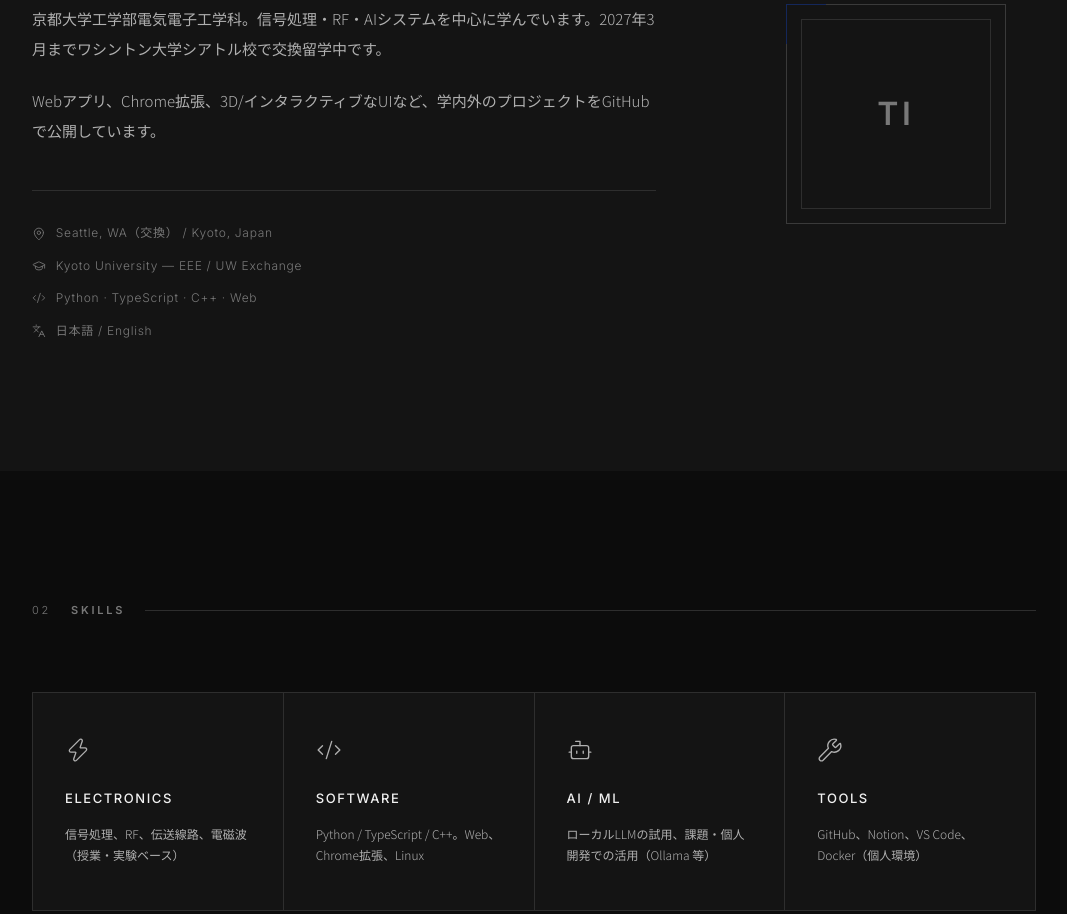
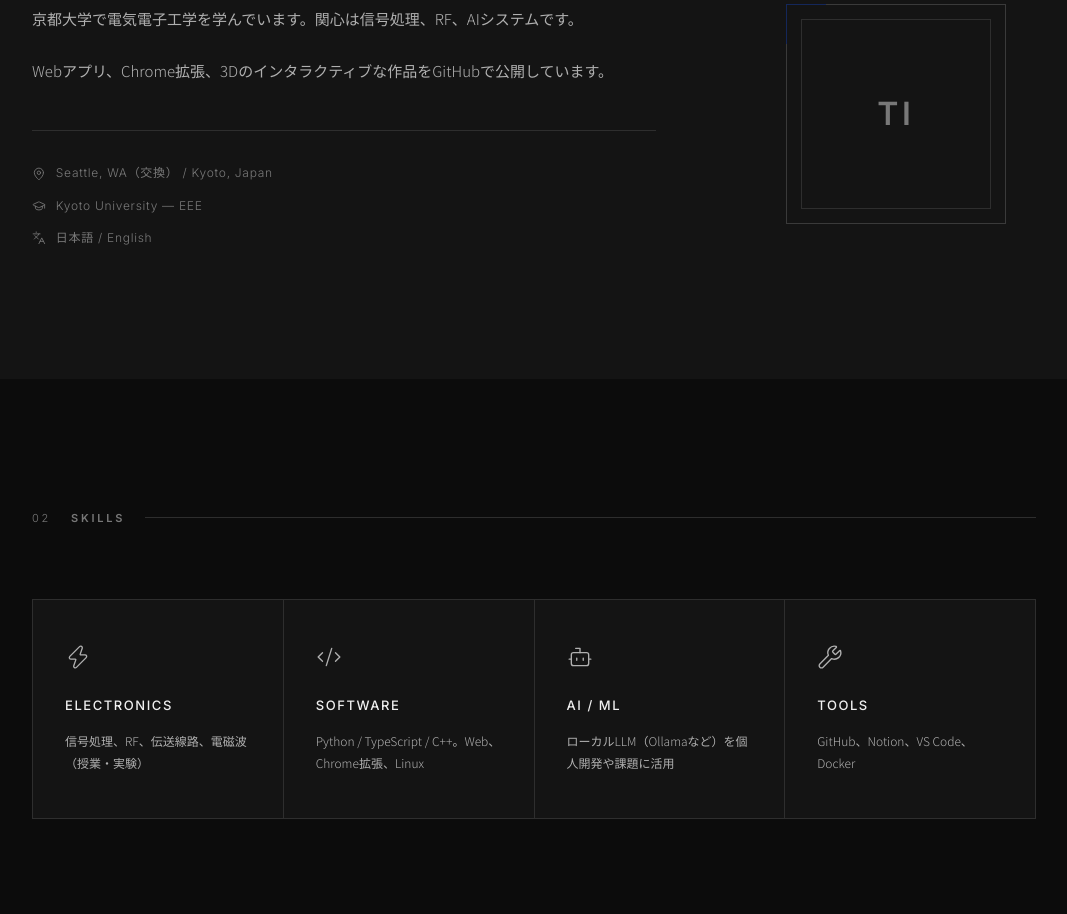
Before and after one commit to KAIN18915/KAIN18915.github.io, a plain HTML site: page index.html in a window 1280 px wide. Shown: the part 1134-2048 px from the top of the page, without its empty margins (106-1173 px from the left). Drawn offline with Linux system fonts and the light colour scheme.

Commit message:
Content update: trim copy, NOC Cable and U-16 events

```diff
--- a/index.html
+++ b/index.html
@@ -4,7 +4,7 @@
   <meta charset="UTF-8">
   <meta name="viewport" content="width=device-width, initial-scale=1.0">
   <title>Taito Ichige / 市毛 大渡 — Portfolio</title>
-  <meta name="description" content="Taito Ichige (市毛 大渡) — Kyoto University EEE, exchange at University of Washington. Portfolio for internships and career forums.">
+  <meta name="description" content="Taito Ichige (市毛 大渡) — Kyoto University EEE, exchange at University of Washington. Portfolio for internships.">
   <meta property="og:title" content="Taito Ichige / 市毛 大渡 — Portfolio">
   <meta property="og:description" content="Kyoto University Electrical &amp; Electronic Engineering. Exchange student at UW Seattle.">
   <meta property="og:type" content="website">
@@ -115,7 +115,6 @@
           <ul class="about-facts">
             <li><svg class="icon" aria-hidden="true" focusable="false"><use href="#i-pin"/></svg><span data-i18n="about.fact1"></span></li>
             <li><svg class="icon" aria-hidden="true" focusable="false"><use href="#i-grad"/></svg><span data-i18n="about.fact2"></span></li>
-            <li><svg class="icon" aria-hidden="true" focusable="false"><use href="#i-code"/></svg><span data-i18n="about.fact3"></span></li>
             <li><svg class="icon" aria-hidden="true" focusable="false"><use href="#i-lang"/></svg><span data-i18n="about.fact4"></span></li>
           </ul>
         </div>
@@ -161,7 +160,6 @@
   <section id="projects">
     <div class="section-inner">
       <h2 class="section-title"><span class="num">03</span> <span data-i18n="nav.projects">Projects</span></h2>
-      <p class="section-note fade-up" data-i18n="projects.note"></p>
       <div class="projects-list">
         <a class="project-item fade-up" href="https://github.com/KAIN18915/3d-2048" target="_blank" rel="noopener">
           <div class="project-num">001</div>
@@ -228,12 +226,12 @@
           <div class="event-info">
             <div class="event-header">
               <h3>JANOG57</h3>
-              <span class="event-badge" data-i18n="events.attendee">Attendee</span>
+              <span class="event-badge" data-i18n="events.noc">NOC · Cable</span>
             </div>
             <p class="event-place"><svg class="icon" aria-hidden="true" focusable="false"><use href="#i-pin"/></svg><span data-i18n="events.janog.place"></span></p>
             <p class="event-desc" data-i18n="events.janog.desc"></p>
           </div>
-          <div class="event-tags"><span>Network</span><span>Ops</span></div>
+          <div class="event-tags"><span>Network</span><span>NOC</span></div>
         </div>
 
         <div class="event-item fade-up">
@@ -244,12 +242,28 @@
           <div class="event-info">
             <div class="event-header">
               <h3>Axies 2024</h3>
-              <span class="event-badge" data-i18n="events.attendee">Attendee</span>
+              <span class="event-badge" data-i18n="events.noc">NOC · Cable</span>
             </div>
             <p class="event-place"><svg class="icon" aria-hidden="true" focusable="false"><use href="#i-pin"/></svg><span data-i18n="events.axies.place"></span></p>
             <p class="event-desc" data-i18n="events.axies.desc"></p>
           </div>
-          <div class="event-tags"><span>ICT</span><span>University</span></div>
+          <div class="event-tags"><span>Network</span><span>NOC</span></div>
+        </div>
+
+        <div class="event-item fade-up">
+          <div class="event-date">
+            <span class="event-year">2021</span>
+            <span class="event-month">Oct</span>
+          </div>
+          <div class="event-info">
+            <div class="event-header">
+              <h3 data-i18n="events.u16.title">U-16 Programming Contest</h3>
+              <span class="event-badge" data-i18n="events.winner">Winner</span>
+            </div>
+            <p class="event-place"><svg class="icon" aria-hidden="true" focusable="false"><use href="#i-pin"/></svg><span data-i18n="events.u16.place"></span></p>
+            <p class="event-desc" data-i18n="events.u16.desc"></p>
+          </div>
+          <div class="event-tags"><span>Contest</span><span>Programming</span></div>
         </div>
 
       </div>
--- a/script.js
+++ b/script.js
@@ -10,41 +10,39 @@ const I18N = {
     'hero.line2': 'ワシントン大学（シアトル）交換留学 — 2027年3月まで',
     'hero.cta': '詳しく見る ↓',
     'about.p1':
-      '京都大学工学部電気電子工学科。信号処理・RF・AIシステムを中心に学んでいます。2027年3月までワシントン大学シアトル校で交換留学中です。',
+      '京都大学で電気電子工学を学んでいます。関心は信号処理、RF、AIシステムです。',
     'about.p2':
-      'Webアプリ、Chrome拡張、3D/インタラクティブなUIなど、学内外のプロジェクトをGitHubで公開しています。',
+      'Webアプリ、Chrome拡張、3Dのインタラクティブな作品をGitHubで公開しています。',
     'about.fact1': 'Seattle, WA（交換） / Kyoto, Japan',
-    'about.fact2': 'Kyoto University — EEE / UW Exchange',
-    'about.fact3': 'Python · TypeScript · C++ · Web',
+    'about.fact2': 'Kyoto University — EEE',
     'about.fact4': '日本語 / English',
     'skills.elec.title': 'Electronics',
-    'skills.elec.body': '信号処理、RF、伝送線路、電磁波（授業・実験ベース）',
+    'skills.elec.body': '信号処理、RF、伝送線路、電磁波（授業・実験）',
     'skills.sw.title': 'Software',
     'skills.sw.body': 'Python / TypeScript / C++。Web、Chrome拡張、Linux',
     'skills.ai.title': 'AI / ML',
-    'skills.ai.body': 'ローカルLLMの試用、課題・個人開発での活用（Ollama 等）',
+    'skills.ai.body': 'ローカルLLM（Ollamaなど）を個人開発や課題に活用',
     'skills.tools.title': 'Tools',
-    'skills.tools.body': 'GitHub、Notion、VS Code、Docker（個人環境）',
-    'projects.note':
-      '公開リポジトリはGitHubへリンクしています。自宅サーバーで運用する非公開プロジェクトは説明のみ掲載しています。',
+    'skills.tools.body': 'GitHub、Notion、VS Code、Docker',
     'projects.private': '非公開',
     'projects.p1': 'クラシック2048の3D版パズルゲーム。',
     'projects.p2': 'HTML/DOMを3D空間（建物・通路・ポータル）として探索するブラウザ実験。',
     'projects.p3': '学内LMSの認証済みセッションからPDFを取得し、Notionページへ埋め込むChrome拡張。',
-    'projects.p6':
-      '自宅のゲーミングPCをブラウザから操作するリモートサービス。HTML5クライアント向けにHTTPS/Tailscale経由でWebSocketを安全に中継し、Moonlight/WebRTC設定で低遅延の映像・入力ストリーミングを提供します。',
-    'projects.p7':
-      '自宅LAN向けのWebコンソール「KAINEL Agent OS」。Fastify BFFがチャット、タスク、自動化、プラグイン、Discord連携などのAPIを提供し、OpenClawゲートウェイと連携してエージェント運用をブラウザから管理します。',
-    'projects.p8':
-      'Google Driveを中心にファイル共有・個人ダッシュボード・授業資料整理・NotebookLM/Gemini連携を行うNext.jsアプリ。Dockerで常時稼働し、OpenClaw向けAPIでKULMS（学内LMS）同期なども提供します。',
-    'events.planned': '予定',
-    'events.attendee': '参加',
-    'events.janog.place': '大阪（JANOG57）',
+    'projects.p6': '自宅のゲーミングPCをブラウザから操作するリモートサービス。',
+    'projects.p7': '自宅LAN向けのWebコンソール。チャットやタスクをブラウザから管理。',
+    'projects.p8': 'Google Driveを中心にした、ファイルとダッシュボードの個人用Webアプリ。',
+    'events.noc': 'NOC · Cable',
+    'events.winner': '優勝',
+    'events.janog.place': '大阪（コングレコンベンションセンター / JAM BASE）',
     'events.janog.desc':
-      'JANOG57に参加。ネットワーク運用・技術に関するセッションに参加しました（従来サイト記載より）。',
-    'events.axies.place': '奈良（AXIES 2024）',
+      'JANOG57ミーティングの会場ネットワークを構築・運用するNOCに、Cableチームの学生メンバーとして参加。',
+    'events.axies.place': '奈良（奈良県コンベンションセンター）',
     'events.axies.desc':
-      '大学ICT推進協議会 AXIES 2024 年次大会に参加（従来サイト記載より）。',
+      'AXIES 2024年次大会の会場ネットワークNOCにCableチームのメンバーとして参加し、LANケーブルの成端を担当。',
+    'events.u16.title': 'U-16プロコン札幌大会',
+    'events.u16.place': '札幌（2019年・2021年）',
+    'events.u16.desc':
+      '競技部門で第2回（2019年）と第4回（2021年）に優勝。2021年の北海道大会（旭川）では第3位。',
     'contact.heading': 'Contact',
     'contact.body': 'インターンシップや技術コラボのご連絡はメールまたはGitHubへどうぞ。',
     'footer.copy': '© 2026 市毛 大渡',
@@ -61,41 +59,39 @@ const I18N = {
     'hero.line2': 'Exchange at University of Washington, Seattle — until March 2027',
     'hero.cta': 'Explore ↓',
     'about.p1':
-      'Undergraduate in Electrical and Electronic Engineering at Kyoto University, focusing on signal processing, RF, and AI-related systems. On exchange at the University of Washington, Seattle through March 2027.',
+      'I study Electrical and Electronic Engineering at Kyoto University, focusing on signal processing, RF, and AI systems.',
     'about.p2':
-      'I build and publish software projects on GitHub—web apps, a Chrome extension, and interactive 3D experiments.',
+      'I publish web apps, a Chrome extension, and interactive 3D experiments on GitHub.',
     'about.fact1': 'Seattle, WA (exchange) / Kyoto, Japan',
-    'about.fact2': 'Kyoto University — EEE / UW Exchange',
-    'about.fact3': 'Python · TypeScript · C++ · Web',
+    'about.fact2': 'Kyoto University — EEE',
     'about.fact4': 'Japanese / English',
     'skills.elec.title': 'Electronics',
     'skills.elec.body': 'Signal processing, RF, transmission lines, electromagnetics (coursework & labs)',
     'skills.sw.title': 'Software',
     'skills.sw.body': 'Python, TypeScript, C++, web apps, Chrome extensions, Linux',
     'skills.ai.title': 'AI / ML',
-    'skills.ai.body': 'Local LLM experimentation for personal projects (e.g. Ollama)',
+    'skills.ai.body': 'Local LLMs (e.g. Ollama) for personal projects and coursework',
     'skills.tools.title': 'Tools',
-    'skills.tools.body': 'GitHub, Notion, VS Code, Docker (personal setup)',
-    'projects.note':
-      'Public repos link to GitHub. Private, self-hosted projects are described here without repository links.',
+    'skills.tools.body': 'GitHub, Notion, VS Code, Docker',
     'projects.private': 'Private',
     'projects.p1': 'A three-dimensional take on the classic 2048 puzzle game.',
     'projects.p2': 'Experimental browser that maps HTML/DOM into a navigable 3D world.',
     'projects.p3': 'Chrome extension: fetch PDFs from an authenticated campus LMS session and embed them in Notion.',
-    'projects.p6':
-      'Self-hosted service to use a home gaming PC from a browser: an HTTPS/Tailscale-aware WebSocket proxy for HTML5 remote clients, plus Moonlight/WebRTC streaming for low-latency video and input.',
-    'projects.p7':
-      'Private web console (KAINEL Agent OS): a Fastify backend exposes chat, tasks, automations, plugins, and Discord integration APIs, coordinating with an OpenClaw gateway for agent operations in the browser.',
-    'projects.p8':
-      'Next.js personal web app centered on Google Drive—multi-device file hub, configurable dashboard widgets, course materials, and NotebookLM/Gemini helpers—run in Docker with OpenClaw APIs for KULMS (campus LMS) sync.',
-    'events.planned': 'Planned',
-    'events.attendee': 'Attendee',
-    'events.janog.place': 'Osaka — JANOG57',
+    'projects.p6': 'Self-hosted service for using a home gaming PC from a browser.',
+    'projects.p7': 'Web console for my home LAN to manage chat and tasks from the browser.',
+    'projects.p8': 'Personal web app for files and a dashboard, built around Google Drive.',
+    'events.noc': 'NOC · Cable',
+    'events.winner': 'Winner',
+    'events.janog.place': 'Osaka (Congres Convention Center / JAM BASE)',
     'events.janog.desc':
-      'Attended JANOG57 (network operations conference), as listed on the previous portfolio site.',
-    'events.axies.place': 'Nara — AXIES 2024',
+      'Student member of the Cable team in the NOC that built and ran the venue network for the JANOG57 meeting.',
+    'events.axies.place': 'Nara (Nara Prefectural Convention Center)',
     'events.axies.desc':
-      'Attended AXIES 2024 annual meeting (university ICT), as listed on the previous portfolio site.',
+      'Member of the Cable team in the NOC for the AXIES 2024 annual conference venue network; worked on LAN cable termination.',
+    'events.u16.title': 'U-16 Programming Contest, Sapporo',
+    'events.u16.place': 'Sapporo (2019 & 2021)',
+    'events.u16.desc':
+      'Won the Competition division at the 2nd (2019) and 4th (2021) Sapporo contests. Third place at the 2021 Hokkaido contest (Asahikawa).',
     'contact.heading': "Let's Connect",
     'contact.body': 'Open to internships and technical collaboration—email or GitHub is best.',
     'footer.copy': '© 2026 Taito Ichige',
```
